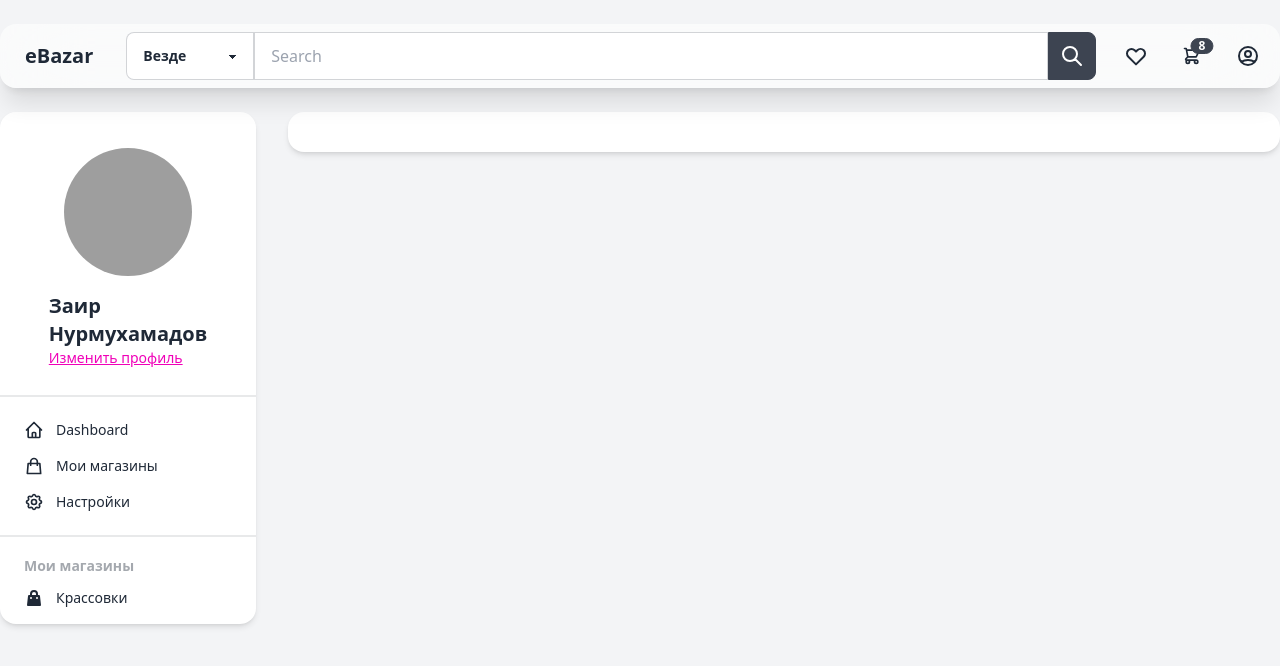
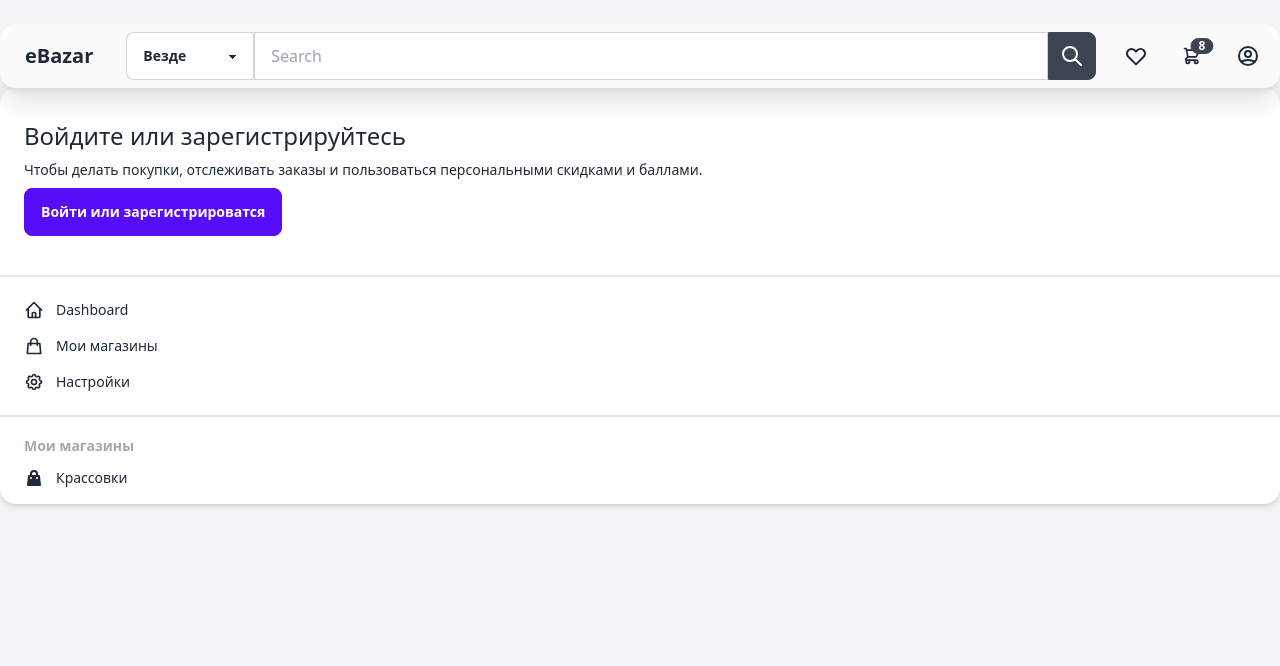
Before and after one commit to zairbek/Yoyo-public, a Next.js app: page /my/dashboard in a window 1280 px wide. Shown: the top 666 px of the page. Built offline with nearby package versions, Linux system fonts and the light colour scheme; grey boxes are pictures that could not be loaded.

Commit message:
mobile login popup

```diff
--- /dev/null
+++ b/components/Elements/Popups/SignInPopup/MobileIndex.tsx
@@ -0,0 +1,41 @@
+import React, {useState} from 'react';
+import dynamic from "next/dynamic";
+import SignInTab from "./SignInTab";
+import RegisterTab from "./RegisterTab";
+
+const Popup = dynamic(() => import('reactjs-popup'), { ssr: false });
+
+const MobileIndex: React.FC = () => {
+  const [isOpen, togglePopup] = useState(false);
+  const [currentTab, setCurrentTab] = useState<"phoneLogin" | "emailLogin">('phoneLogin');
+
+  return (
+    <>
+      <button className="btn btn-primary normal-case" onClick={() => togglePopup(true)}>Войти или зарегистрироватся</button>
+
+      <Popup
+        modal
+        open={isOpen}
+        closeOnDocumentClick
+        onClose={() => togglePopup(false)}
+        contentStyle={{
+          width: '100%',
+          height: '100vh'
+      }}
+      >
+
+        <div className="card card-compact bg-base-100 h-full w-full p-6 relative justify-center">
+          <button type="button" className="btn btn-ghost btn-circle absolute top-2 right-2" onClick={() => togglePopup(false)}>
+            <svg xmlns="http://www.w3.org/2000/svg" className="h-6 w-6" fill="none" viewBox="0 0 24 24" stroke="currentColor" strokeWidth={2}><path strokeLinecap="round" strokeLinejoin="round" d="M6 18L18 6M6 6l12 12" /></svg>
+          </button>
+
+          {currentTab === 'phoneLogin' && <SignInTab emailLogin={() => setCurrentTab('emailLogin')}/>}
+          {currentTab === 'emailLogin' && <RegisterTab onBack={() => setCurrentTab('phoneLogin')}/>}
+
+        </div>
+      </Popup>
+    </>
+  );
+};
+
+export default MobileIndex;
--- a/pages/my/dashboard/index.tsx
+++ b/pages/my/dashboard/index.tsx
@@ -4,8 +4,96 @@ import React from "react";
 import {NextPageProps} from "../../index";
 import MyPageLayout from "../../../components/layouts/MyPageLayout/MyPageLayout";
 import {isMobile} from "../../../libs/uaParser";
+import MainLayout from "../../../components/layouts/MainLayout/MainLayout";
+import Link from "next/link";
+import MobileIndex from "../../../components/Elements/Popups/SignInPopup/MobileIndex";
 
 const Dashboard: NextPage<NextPageProps> = ({isMobile}) => {
+  const state = true;
+
+  if (state) {
+    return (
+      <>
+        <MainLayout
+          title={'Dashboard'} description={'Dashboard'} isMobile={isMobile} hideHeader
+        >
+          <div className="container flex flex-col items-start mx-auto pb-20">
+
+            <aside className="top-20 lg:basis-1/5 bg-white shadow-md mr-8 rounded-2xl overflow-hidden w-full">
+
+              <div className="flex flex-col px-6 py-8">
+
+                <h2 className="text-bold text-2xl mb-2">Войдите или зарегистрируйтесь</h2>
+                <p className="text-sm mb-2">Чтобы делать покупки, отслеживать заказы и пользоваться персональными скидками и баллами.</p>
+
+                <div>
+                  <MobileIndex/>
+                </div>
+              </div>
+
+              <div className="divider my-0"/>
+
+              <div>
+                <ul className="menu menu-compact p-2 rounded-box">
+                  {/** лист хедеры
+                   <li className="menu-title">
+                   <a>
+                   Личная информация
+                   </a>
+                   </li>
+                   **/}
+                  <li>
+                    <Link href="/my/dashboard/">
+                      <a>
+                        <svg xmlns="http://www.w3.org/2000/svg" className="h-5 w-5" fill="none" viewBox="0 0 24 24" stroke="currentColor"><path strokeLinecap="round" strokeLinejoin="round" strokeWidth="2" d="M3 12l2-2m0 0l7-7 7 7M5 10v10a1 1 0 001 1h3m10-11l2 2m-2-2v10a1 1 0 01-1 1h-3m-6 0a1 1 0 001-1v-4a1 1 0 011-1h2a1 1 0 011 1v4a1 1 0 001 1m-6 0h6"/></svg>
+                        Dashboard
+                      </a>
+                    </Link>
+                  </li>
+                  <li>
+                    <Link href="/my/stores/">
+                      <a>
+                        <svg xmlns="http://www.w3.org/2000/svg" className="h-5 w-5" fill="none" viewBox="0 0 24 24" stroke="currentColor" strokeWidth={2}><path strokeLinecap="round" strokeLinejoin="round" d="M16 11V7a4 4 0 00-8 0v4M5 9h14l1 12H4L5 9z" /></svg>
+                        Мои магазины
+                      </a>
+                    </Link>
+                  </li>
+                  <li>
+                    <Link href="/my/settings/">
+                      <a>
+                        <svg xmlns="http://www.w3.org/2000/svg" className="h-5 w-5" fill="none" viewBox="0 0 24 24" stroke="currentColor" strokeWidth={2}><path strokeLinecap="round" strokeLinejoin="round" d="M10.325 4.317c.426-1.756 2.924-1.756 3.35 0a1.724 1.724 0 002.573 1.066c1.543-.94 3.31.826 2.37 2.37a1.724 1.724 0 001.065 2.572c1.756.426 1.756 2.924 0 3.35a1.724 1.724 0 00-1.066 2.573c.94 1.543-.826 3.31-2.37 2.37a1.724 1.724 0 00-2.572 1.065c-.426 1.756-2.924 1.756-3.35 0a1.724 1.724 0 00-2.573-1.066c-1.543.94-3.31-.826-2.37-2.37a1.724 1.724 0 00-1.065-2.572c-1.756-.426-1.756-2.924 0-3.35a1.724 1.724 0 001.066-2.573c-.94-1.543.826-3.31 2.37-2.37.996.608 2.296.07 2.572-1.065z" /><path strokeLinecap="round" strokeLinejoin="round" d="M15 12a3 3 0 11-6 0 3 3 0 016 0z" /></svg>
+                        Настройки
+                      </a>
+                    </Link>
+                  </li>
+                </ul>
+              </div>
+
+              <div className="divider my-0"/>
+
+              <ul className="menu menu-compact p-2 rounded-box">
+                <li className="menu-title">
+                  <a>Мои магазины</a>
+                </li>
+                <li>
+                  <Link href="/my/stores/cross/">
+                    <a>
+                      <svg xmlns="http://www.w3.org/2000/svg" className="h-5 w-5" viewBox="0 0 20 20" fill="currentColor"><path fillRule="evenodd" d="M10 2a4 4 0 00-4 4v1H5a1 1 0 00-.994.89l-1 9A1 1 0 004 18h12a1 1 0 00.994-1.11l-1-9A1 1 0 0015 7h-1V6a4 4 0 00-4-4zm2 5V6a2 2 0 10-4 0v1h4zm-6 3a1 1 0 112 0 1 1 0 01-2 0zm7-1a1 1 0 100 2 1 1 0 000-2z" clipRule="evenodd" /></svg>
+                      Крассовки
+                    </a>
+                  </Link>
+                </li>
+              </ul>
+
+            </aside>
+
+          </div>
+        </MainLayout>
+      </>
+    )
+  }
+
+
   return (
     <MyPageLayout title={'Dashboard'} description={'Dashboard'} isMobile={isMobile} showSidebar={true}>
 
--- a/styles/globals.scss
+++ b/styles/globals.scss
@@ -20,7 +20,7 @@ $datepicker__triangle-size: 0px !default;
 // popup
 @import 'reactjs-popup/dist/index.css';
 .popup-content {
-  width: min-content !important;
+  width: min-content;
   background: rgba(0,0,0,0);
   border: 0;
   padding: 0;
```
